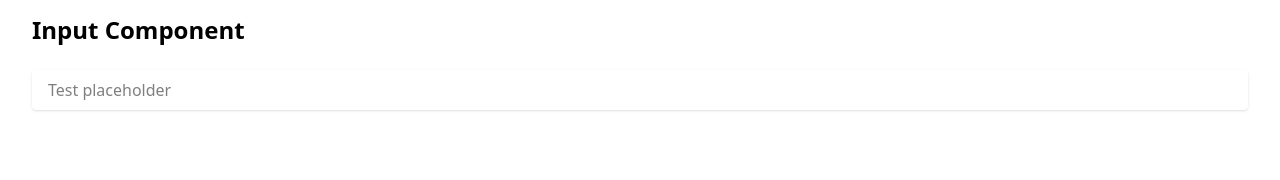
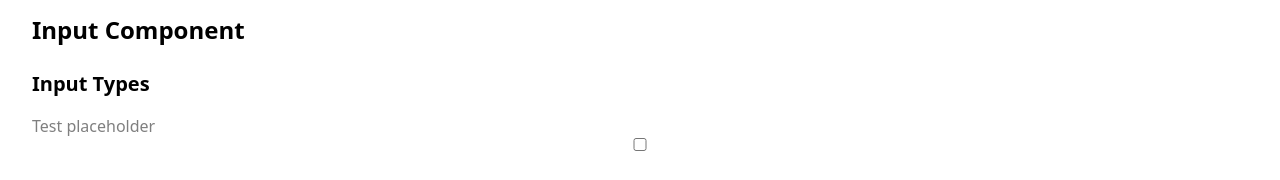
Before and after one commit to hahafiz/design-system, a React (Vite) app: page / in a window 1280 px wide. Shown: the part 1913-2093 px from the top of the page. Before the commit the page ends 2055 px from the top, so only its background shows below. Built offline with nearby package versions, Linux system fonts and the light colour scheme.

Commit message:
progress: input component

```diff
--- a/src/components/Input/Input.jsx
+++ b/src/components/Input/Input.jsx
@@ -3,17 +3,18 @@ import PropTypes from "prop-types";
 
 const Input = ({
   type = "text",
+  id = "",
+  name = "",
+  value = "",
   placeholder = "Input",
   className = "",
   ...props
 }) => {
   // base styling
-  const baseClasses =
-    "block w-full rounded-sm border-gray-300 shadow-sm focus:border-indigo-500 focus:ring-indigo-500 p-2 pl-4";
+  const baseClasses = "";
 
   // input type
   const inputType = {
-    button: "button",
     checkbox: "checkbox",
     color: "color",
     date: "date",
@@ -40,11 +41,12 @@ const Input = ({
   // combine all classes
   const inputClasses = [baseClasses, className].join(" ");
 
-  console.log(inputType[type]);
-  console.log(placeholder);
   return (
     <input
       type={inputType[type]}
+      id={id}
+      name={name}
+      value={value}
       placeholder={placeholder}
       className={inputClasses}
       {...props}
@@ -54,7 +56,12 @@ const Input = ({
 
 // prop validation
 Input.proptTypes = {
-  type: PropTypes.string,
+  type: PropTypes.string.isRequired,
+  id: PropTypes.string,
+  name: PropTypes.string,
+  value: PropTypes.string,
+  placeholder: PropTypes.string,
+  className: PropTypes.string,
 };
 
 export default Input;
--- a/src/components/Input/InputDemo.jsx
+++ b/src/components/Input/InputDemo.jsx
@@ -5,7 +5,14 @@ const InputDemo = () => {
   return (
     <div className="p-8 space-y-8">
       <h1 className="text-2xl font-bold mb-6">Input Component</h1>
-      <Input type="text" placeholder="Test placeholder" />
+
+      <div className="space-y-4">
+        <h2 className="text-xl font-semibold">Input Types</h2>
+        <div className="flex flex-col">
+          <Input type="text" placeholder="Test placeholder" />
+          <Input type="checkbox" placeholder="Test placeholder" />
+        </div>
+      </div>
     </div>
   );
 };
```
